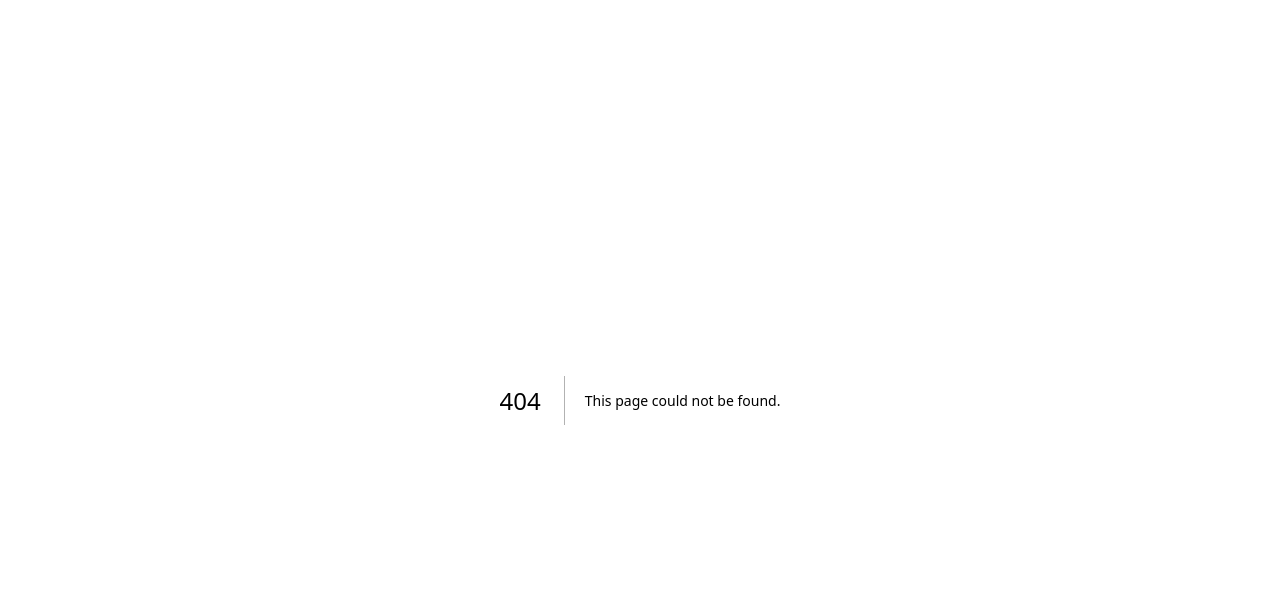
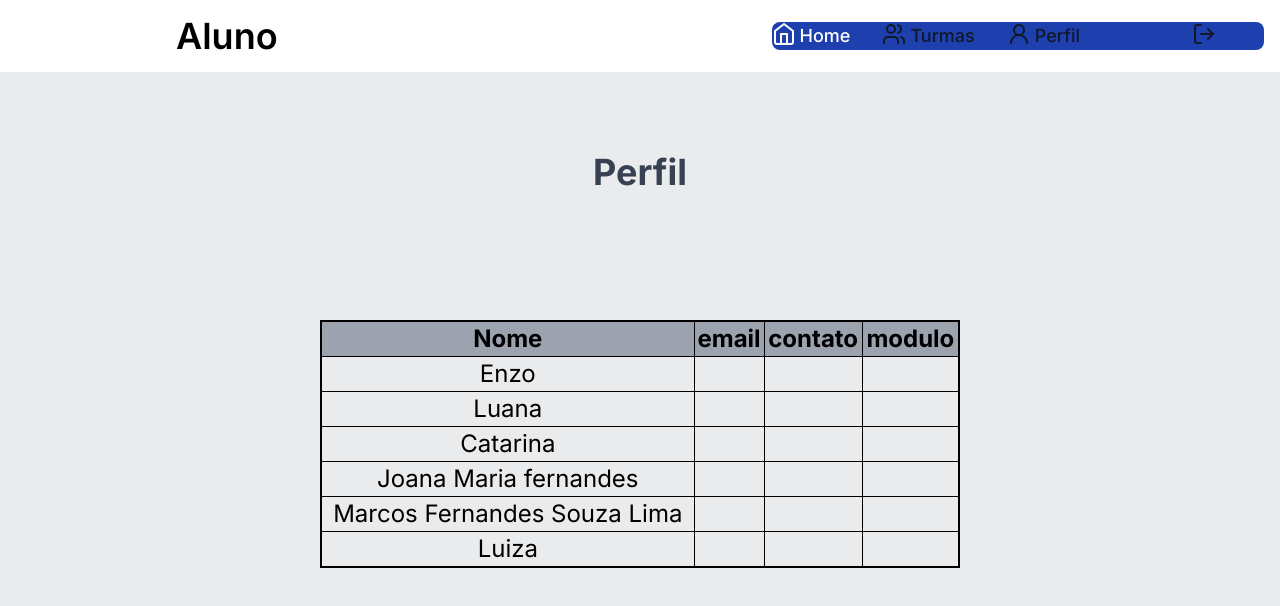
Before and after one commit to MariaR1t4/tc, a Next.js app: page /aluno/perfil in a window 1280 px wide. Before the commit this address had no page. Shown: the top 606 px of the page. Built offline with nearby package versions, Linux system fonts and the light colour scheme; data requests are answered from the project's data file.

Commit message:
commit 16/10

```diff
--- a/app/aluno/frequencia/page.tsx
+++ b/app/aluno/frequencia/page.tsx
@@ -1,30 +1,43 @@
 "use client"
-
-import { NavbarAluno } from "@/app/components/navbaraluno"
-import axios from 'axios'
-import { useParams } from "next/navigation"
+import React, { useState } from 'react';
+import { NavbarAluno } from "@/app/components/navbaraluno";
+import { useParams } from "next/navigation";
 
 
-type Turma = {
-    map(arg0: (Aluno: any) => React.JSX.Element): React.ReactNode
-    id: string,
+type Frequencias = {
+    map(arg0: (Frequencia: any) => React.JSX.Element): React.ReactNode
+    id : string,
     name : string,
-    curso: string
+    faltas: string
+  }
+  export default function Frequencia() {
+    const {id} = useParams();
+    const [frequencia, setFrequencia] = React.useState<Frequencias|null>(null);
 
-  }
+    const carregaFrequencia = async () => {
 
-export default function frequencia(){
-    const {id} = useParams();
-    const [frequencia, setFrequencia] = React.useState<Turma|null>(null);
+      try{
+      const res = await fetch('http://localhost:38000/alunos');
+      const data = await res.json();
+      setFrequencia(data);
+      console.log(frequencia)
+      }catch(err){
 
-    axios
+        console.log(err);
+      }
+
+    }
+
+    React.useEffect(() => {
+      carregaFrequencia();
+    }, [])
 
     return(
 <>
 <main>
 <NavbarAluno/>
 
-<h1 className=" text-center text-gray-700 font-bold mt-20 text-4xl">Frenquência</h1>
+<h1 className=" text-center text-gray-700 font-bold mt-20 text-4xl">Frequência</h1>
 
 <table className='border-2 m-auto mt-32 w-1/2 h-auto border-black border-collapse text-center text-2xl'>
     <thead className=' bg-gray-400'>
@@ -34,10 +47,13 @@
         </tr>
     </thead>
     <tbody>
-        <tr>
-            <td className=' border border-black'>vanesso</td>
-            <td className=' border border-black'>20</td>
+        {frequencia && frequencia.map(Frequencia =>(
+        <tr key={Frequencia.id}>
+            <td className=' border border-black'>{Frequencia.name}</td>
+            <td className=' border border-black'>{Frequencia.faltas}</td>
         </tr>
+        ))}
+
     </tbody>
 </table>
 </main>
--- a/app/aluno/page.tsx
+++ b/app/aluno/page.tsx
@@ -9,7 +9,7 @@
         <>
         <main>
             <NavbarAluno/>
-            <h1 className=" text-center text-gray-700 font-bold mt-20 text-4xl">Home Secretaria</h1>
+            <h1 className=" text-center text-gray-700 font-bold mt-20 text-4xl">Home Aluno</h1>
             <div className="justify-center flex gap-16 mt-32 first-letter: w-full h-full " >
         <div className="w-96 h-96 bg-gray-200 border-b-gray-950 rounded-md p-2 shadow gap-y-2 ">
             <Image className=" h-48 w-80 justify-center flex ml-5 mt-8"  alt="" src={turmapgn} />
--- /dev/null
+++ b/app/aluno/perfil/layout.tsx
@@ -0,0 +1,7 @@
+export default function PerfilaAlunolayout({children,} : {children: React.ReactNode}) {
+    return (
+        <div>
+            {children}
+        </div>
+    )
+  }
--- /dev/null
+++ b/app/aluno/perfil/page.tsx
@@ -0,0 +1,67 @@
+"use client"
+import React, { useState } from 'react';
+import { NavbarAluno } from "@/app/components/navbaraluno";
+import { useParams } from "next/navigation";
+
+
+type Frequencias = {
+    map(arg0: (Frequencia: any) => React.JSX.Element): React.ReactNode
+    id : string,
+    name : string,
+    faltas: string
+  }
+  export default function Frequencia() {
+    const {id} = useParams();
+    const [frequencia, setFrequencia] = React.useState<Frequencias|null>(null);
+
+    const carregaFrequencia = async () => {
+
+      try{
+      const res = await fetch('http://localhost:38000/alunos');
+      const data = await res.json();
+      setFrequencia(data);
+      console.log(frequencia)
+      }catch(err){
+
+        console.log(err);
+      }
+
+    }
+
+    React.useEffect(() => {
+      carregaFrequencia();
+    }, [])
+
+    return(
+<>
+<main>
+<NavbarAluno/>
+
+<h1 className=" text-center text-gray-700 font-bold mt-20 text-4xl">Perfil</h1>
+
+<table className='border-2 m-auto mt-32 w-1/2 h-auto border-black border-collapse text-center text-2xl'>
+    <thead className=' bg-gray-400'>
+        <tr>
+            <th className=' border border-black'>Nome</th>
+            <th className=' border border-black'>email</th>
+            <th className=' border border-black'>contato</th>
+            <th className=' border border-black'>modulo</th>
+        </tr>
+    </thead>
+    <tbody>
+        {frequencia && frequencia.map(Frequencia =>(
+        <tr key={Frequencia.id}>
+            <td className=' border border-black'>{Frequencia.name}</td>
+            <td className=' border border-black'>{Frequencia.email}</td>
+            <td className=' border border-black'>{Frequencia.contato}</td>
+            <td className=' border border-black'>{Frequencia.modulo}</td>
+
+        </tr>
+        ))}
+
+    </tbody>
+</table>
+</main>
+</>
+)
+}
--- a/app/components/navbarprof.tsx
+++ b/app/components/navbarprof.tsx
@@ -22,7 +22,7 @@
           <a href="/professor/perfil" className="flex flex-row gap-1 py-2 pl-3 pr-4 text-gray-900 rounded  md:hover:bg-transparent md:border-0 md:hover:text-blue-700 md:p-0 dark:text-white md:dark:hover:text-blue-500 dark:hover:bg-gray-700 dark:hover:text-white md:dark:hover:bg-transparent"><User2 />Perfil</a>
         </li>
         <li>
-          <a href="/professor/config" className="py-2 pl-3 pr-4 text-gray-900 mr-12 rounded ml-20 flex flex-row gap-1 md:hover:bg-transparent md:border-0 md:hover:text-blue-700 md:p-0 dark:text-white md:dark:hover:text-blue-500 dark:hover:bg-gray-700 dark:hover:text-white md:dark:hover:bg-transparent"><SettingsIcon /></a>
+          <a href="/secretaria/config" className="py-2 pl-3 pr-4 text-gray-900 mr-12 rounded ml-20 flex flex-row gap-1 md:hover:bg-transparent md:border-0 md:hover:text-blue-700 md:p-0 dark:text-white md:dark:hover:text-blue-500 dark:hover:bg-gray-700 dark:hover:text-white md:dark:hover:bg-transparent"><SettingsIcon /></a>
         </li>
 
       </ul>
--- a/app/professor/aula/page.tsx
+++ b/app/professor/aula/page.tsx
@@ -1,16 +1,78 @@
 "use client"
 import { NavbarProf } from "@/app/components/navbarprof";
-import { useState } from "react";
+import React, { FormEvent } from "react";
+import axios from "axios";
+
 
 
 export default function RegistroAula(){
-    const [startDate, setStartDate] = useState(new Date());
-    return(
 
+    interface Professor {
+        name:string,
+        telefone:string,
+        email:string,
+        senha:string
+      }
+      const [form, setForm] = React.useState({name:'', telefone:'', email:'', password:''});
+      const [loading, setLoading] = React.useState(false);
+      const [ok, setOk] = React.useState(false);
+      const [showFeed, setShowFeed] = React.useState(false);
+      const atualizaForm = (ev:{ target: HTMLInputElement; }) =>{
+        const {name, value} = ev.target;
+        setForm({... form, [name]:value})
+      }
+      const enviarParaoBd = async (e:FormEvent) => {
+        e.preventDefault();
+        setLoading(true);
+        try{
+
+    console.log(form)
+          const res = await axios.post('http://10.5.9.9:38000/app/professor/',form)
+          console.log(res.data)
+          setTimeout(() => {
+            setLoading(false);
+            setOk(true);
+            setShowFeed(true);
+           }, 2000);
+
+          } catch(err) {
+            setOk(false);
+            setShowFeed(true);
+            setLoading(false);
+          }}
+
+        return (
         <>
         <NavbarProf />
 
+        <main className=" w-full h-full">
+            <h1 className=" text-center text-gray-700 font-bold mt-20 text-4xl">Registrar Aula</h1>
+<form className=" w-1/3 h-full gap-2 flex flex-col ml-auto mr-auto mt-24" onSubmit={enviarParaoBd}>
 
+  <div className="relative z-0 w-full mb-6 group">
+      <input type="text" name="nomeprof" id="nomeprof" className="block py-2.5 px-0 w-full text-lg text-gray-900 bg-transparent border-2 border-white rounded-3xl pl-8 appearance-none dark:text-black dark:border-gray-600 dark:focus:border-blue-500 focus:outline-none focus:ring-0 focus:border-blue-600 peer" placeholder=" " onChange={atualizaForm} required />
+      <label htmlFor="nomeprof" className="peer-focus:font-medium pl-8 absolute text-lg text-gray-500 dark:text-gray-400 duration-300 transhtmlForm -translate-y-9 scale-75 top-3 -z-10 origin-[0] peer-focus:left-0 peer-focus:text-blue-600 peer-focus:dark:text-blue-500 peer-placeholder-shown:scale-100 peer-placeholder-shown:translate-y-0 peer-focus:scale-95 peer-focus:-translate-y-9">Professor:</label>
+  </div>
+
+  <div className="relative z-0 w-full mb-6 group">
+        <input type="text" name="telefone" id="telefone" className="block pl-8 rounded-3xl py-2.5 px-0 w-full text-lg text-gray-900 bg-transparent border-2 border-gray-300 appearance-nblack dark:border-gray-600 dark:focus:border-blue-500 focus:outline-none focus:ring-0 focus:border-blue-600 peer" placeholder=" " onChange={atualizaForm} required />
+        <label htmlFor="telefone" className="peer-focus:font-medium pl-8 absolute text-lg text-gray-500 dark:text-gray-400 duration-300 transhtmlForm -translate-y-9 scale-75 top-3 -z-10 origin-[0] peer-focus:left-0 peer-focus:text-blue-600 peer-focus:dark:text-blue-500 peer-placeholder-shown:scale-100 peer-placeholder-shown:translate-y-0 peer-focus:scale-95 peer-focus:-translate-y-9">Disciplina:</label>
+    </div>
+  <div className="relative z-0 w-full mb-6 group">
+      <input type="email" name="email" id="email" className="block pl-8 rounded-3xl py-2.5 px-0 w-full text-lg text-gray-900 bg-transparent border-2 border-gray-300 appearance-nblack dark:border-gray-600 dark:focus:border-blue-500 focus:outline-none focus:ring-0 focus:border-blue-600 peer" placeholder=" " onChange={atualizaForm} required />
+      <label htmlFor="email"  className="peer-focus:font-medium absolute text-lg text-gray-500 dark:text-gray-400 duration-300 transhtmlForm -translate-y-9 scale-75 top-3 -z-10 origin-[0] peer-focus:left-0 peer-focus:text-blue-600 pl-8 peer-focus:dark:text-blue-500 peer-placeholder-shown:scale-100 peer-placeholder-shown:translate-y-0 peer-focus:scale-95 peer-focus:-translate-y-9">Turma:</label>
+
+  </div>
+    <div className="relative z-0 w-full mb-6 group">
+        <input type="password" name="senha" id="senha" className="block rounded-3xl py-2.5 px-0 w-full text-lg text-gray-900 bg-transparent border-2 border-gray-300 pl-8 appearance-nblack dark:border-gray-600 dark:focus:border-blue-500 focus:outline-none focus:ring-0 focus:border-blue-600 peer" placeholder=" " onChange={atualizaForm} required />
+        <label htmlFor="senha" className="peer-focus:font-medium pl-8 absolute text-lg text-black dark:text-gray-400 duration-300 transhtmlForm -translate-y-9 scale-75 top-3 -z-10 origin-[0] peer-focus:left-0 peer-focus:text-blue-600 peer-focus:dark:text-blue-500 peer-placeholder-shown:scale-100 peer-placeholder-shown:translate-y-0 peer-focus:scale-95 peer-focus:-translate-y-9">RM:</label>
+    </div>
+
+
+
+  <button type="submit" className="text-white  hover:bg-green-800 focus:ring-4 focus:outline-none focus:ring-green-300 font-medium rounded-lg text-lg w-full sm:w-auto px-5 py-2.5 text-center dark:bg-green-700  dark:focus:ring-green-800">Registrar Aula</button>
+</form >
+</main>
         </>
     )
 }
--- a/app/professor/perfil/page.tsx
+++ b/app/professor/perfil/page.tsx
@@ -1,12 +1,32 @@
-import { NavbarProf } from "@/app/components/navbarprof";
+"use client"
+import React, { useState } from 'react';
+
+
+import { NavbarProf } from '@/app/components/navbarprof';
+
 
 
 export default function PerfilProf(){
+  return(
+<main>
+<NavbarProf/>
 
-    return(
-        <>
-        <NavbarProf />
+<h1 className=" text-center text-gray-700 font-bold mt-20 text-4xl">Perfil do professor</h1>
 
-        </>
-    )
-}
+<table className='border-2 m-auto mt-32 w-1/2 h-auto border-black border-collapse text-center text-2xl'>
+    <thead className=' bg-gray-400'>
+        <tr>
+            <th className=' border border-black'>Nome</th>
+            <th className=' border border-black'>email</th>
+            <th className=' border border-black'>contato</th>
+            <th className=' border border-black'>modulo</th>
+        </tr>
+    </thead>
+    <tbody>
+
+
+    </tbody>
+</table>
+</main>
+  )
+  }
--- a/app/secretaria/aluno/alunos/page.tsx
+++ b/app/secretaria/aluno/alunos/page.tsx
@@ -48,11 +48,10 @@
         </thead>
         <tbody >
           {aluno && aluno.map(Aluno => (
-            <tr className=' border border-black'>
+            <tr className=' border border-black' key={Aluno.id}>
               <td className=' border border-black'>{Aluno.id}</td>
               <td className=' border border-black'>{Aluno.name}</td>
               <td className=' border border-black'>{Aluno.curso}</td>
-
             </tr>
           ))}
         </tbody>
--- a/app/secretaria/professor/page.tsx
+++ b/app/secretaria/professor/page.tsx
@@ -50,6 +50,7 @@
         </thead>
         <tbody >
           {professor && professor.map(Professor => (
+            // eslint-disable-next-line react/jsx-key
             <tr className=' border border-black'>
               <td className=' border border-black'>{Professor.id_tabela_professor}</td>
               <td className=' border border-black'>{Professor.name}</td>
```
